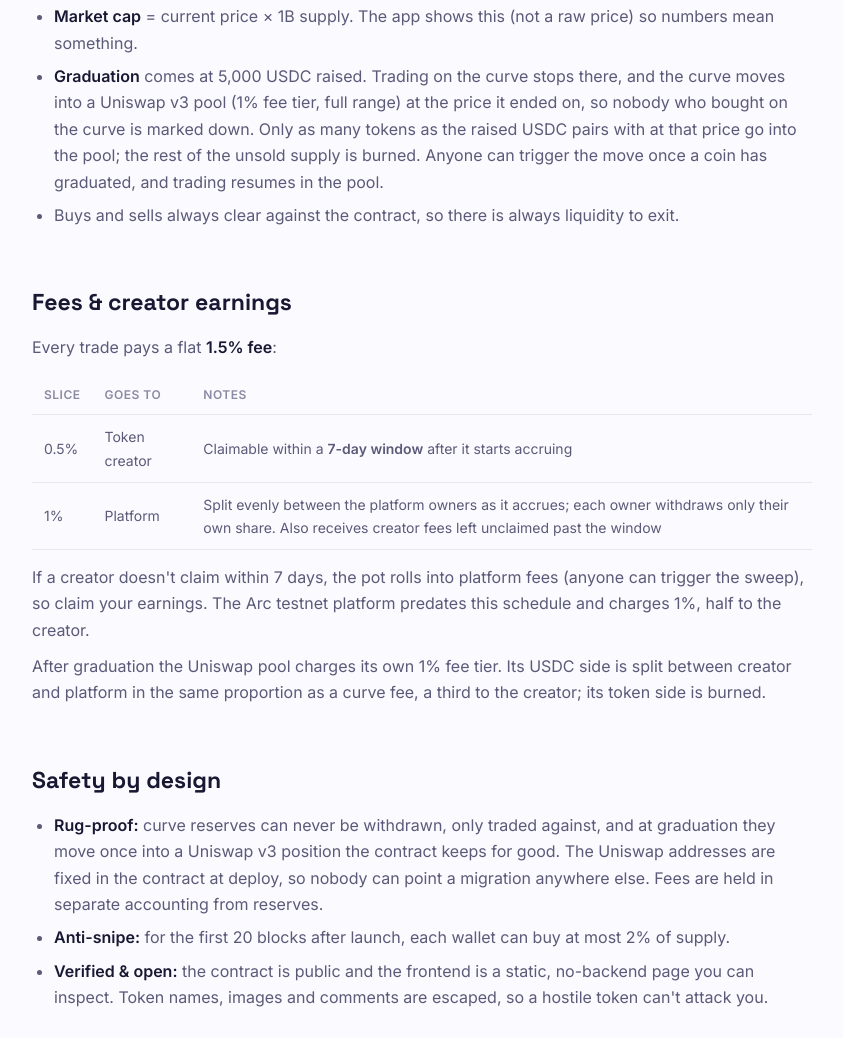
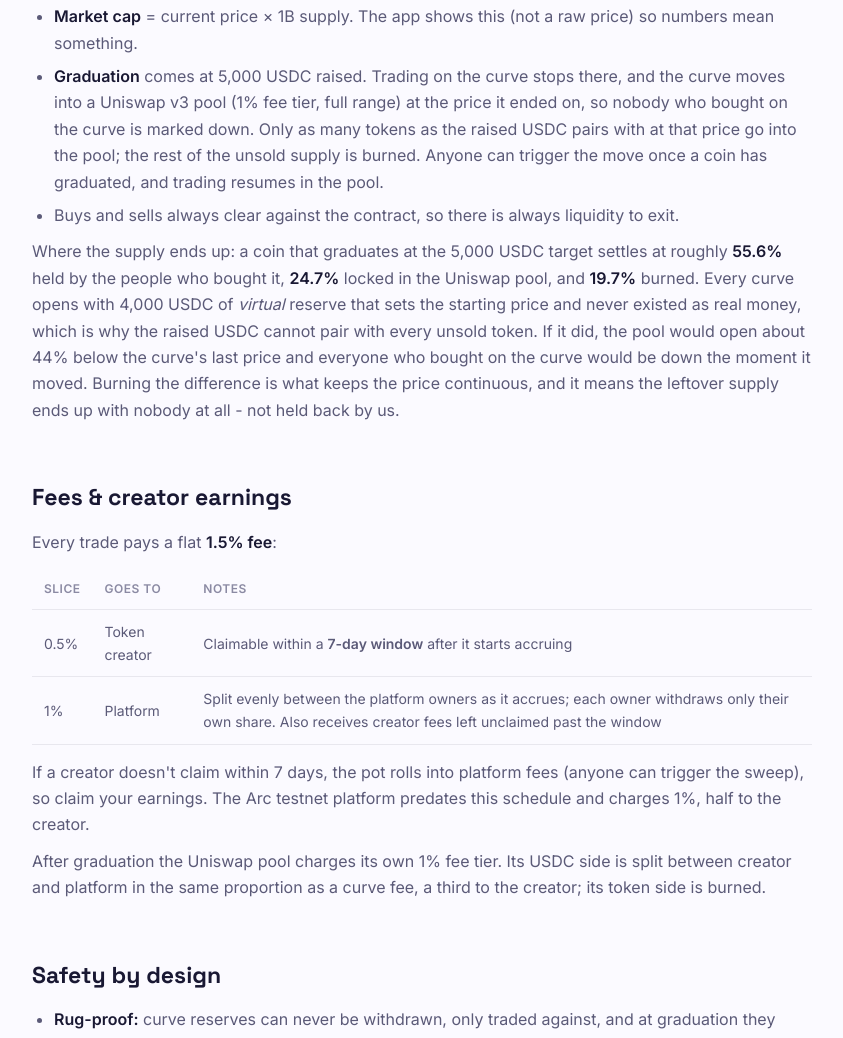
Before and after one commit to izzetcakmak/anewone, a website: page docs/docs.html in a window 1280 px wide. Shown: the part 1513-2551 px from the top of the page, without its empty margins (218-1061 px from the left). Drawn offline with Linux system fonts and the light colour scheme.

Commit message:
docs: say where a graduated coin's supply actually ends up
The curve section explained the rule but not the magnitude, so a reader
could not tell how much of the 1B supply survives graduation. Spell out
the 55.6 / 24.7 / 19.7 split and why the virtual reserve makes the burn
necessary: pairing every unsold token with the real USDC would open the
pool ~44% under the curve's last price.

```diff
--- a/docs/docs.html
+++ b/docs/docs.html
@@ -185,6 +185,13 @@
       supply is burned. Anyone can trigger the move once a coin has graduated, and trading resumes in the pool.</li>
     <li>Buys and sells always clear against the contract, so there is always liquidity to exit.</li>
   </ul>
+  <p>Where the supply ends up: a coin that graduates at the 5,000 USDC target settles at roughly
+    <strong>55.6%</strong> held by the people who bought it, <strong>24.7%</strong> locked in the Uniswap pool,
+    and <strong>19.7%</strong> burned. Every curve opens with 4,000 USDC of <em>virtual</em> reserve that sets the
+    starting price and never existed as real money, which is why the raised USDC cannot pair with every unsold
+    token. If it did, the pool would open about 44% below the curve's last price and everyone who bought on the
+    curve would be down the moment it moved. Burning the difference is what keeps the price continuous, and it
+    means the leftover supply ends up with nobody at all - not held back by us.</p>
 
   <h2 id="fees">Fees &amp; creator earnings</h2>
   <p>Every trade pays a flat <strong>1.5% fee</strong>:</p>
```
